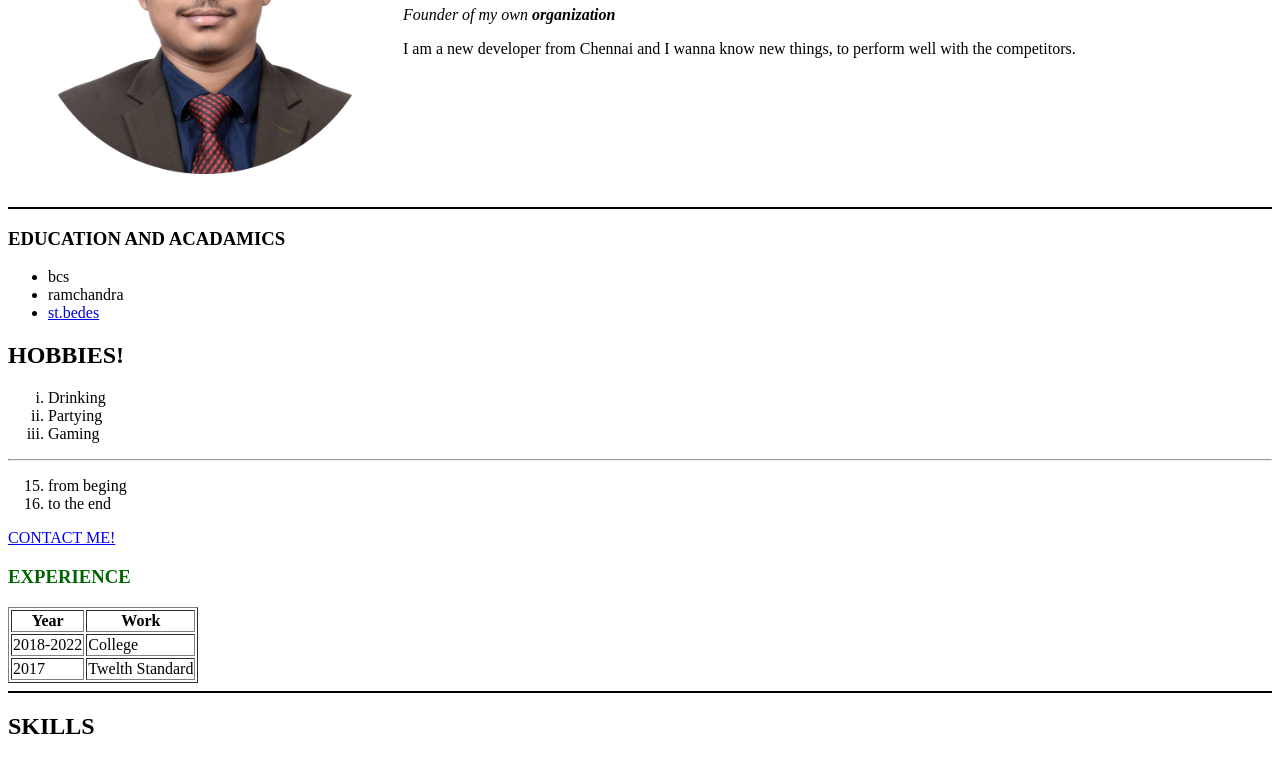
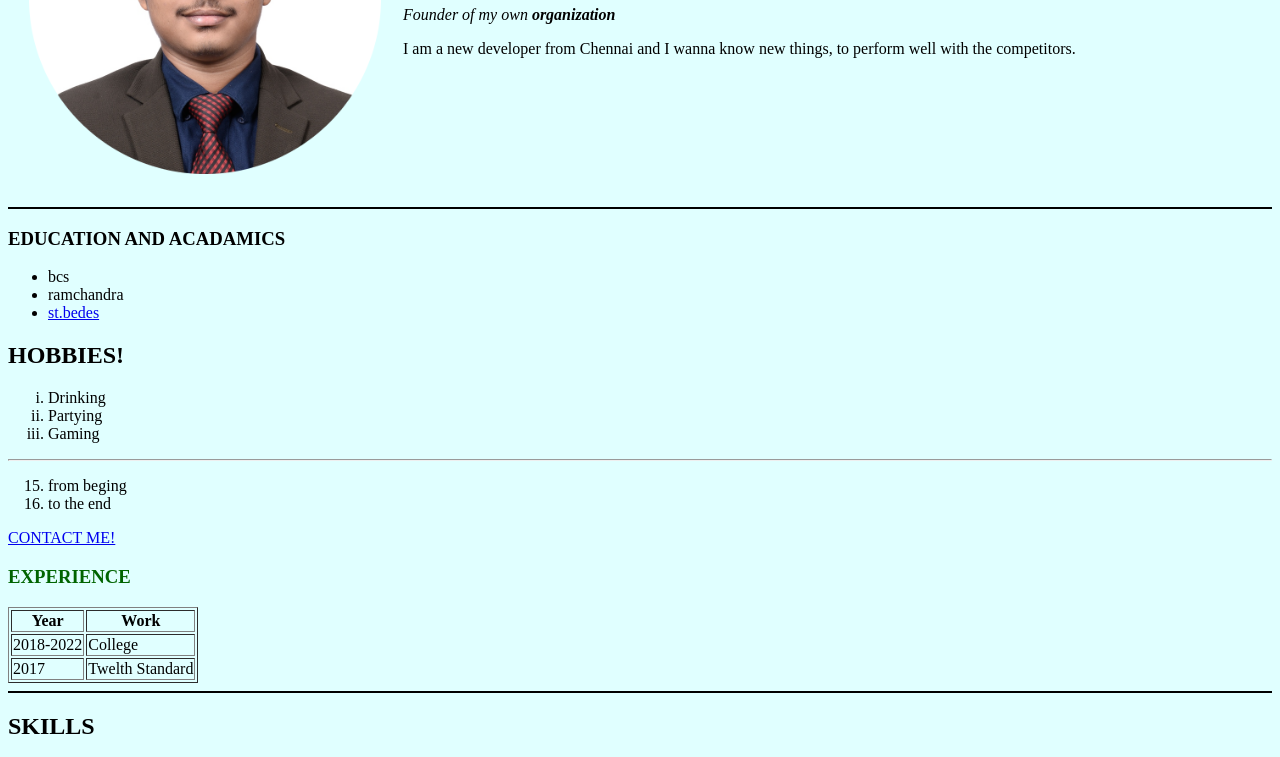
Before and after one commit to KAILAASHKUMAR2841/RESUME, a plain HTML site: page index.html in a window 1280 px wide. Shown: the part 206-963 px from the top of the page. Drawn offline with Linux system fonts and the light colour scheme.

Commit message:
Update color_change

```diff
--- a/index.html
+++ b/index.html
@@ -6,7 +6,7 @@
   <title>KAILAASH's PERSONAL SITE</title>
 </head>
 
-<body style="background_color:lightcyan">
+<body style="background-color:lightcyan">
   <table cellspacing="20">
     <tr>
       <td><img src="images/kai_circled.png" alt="kk profile picture" width="352" height="351"></td>
```
